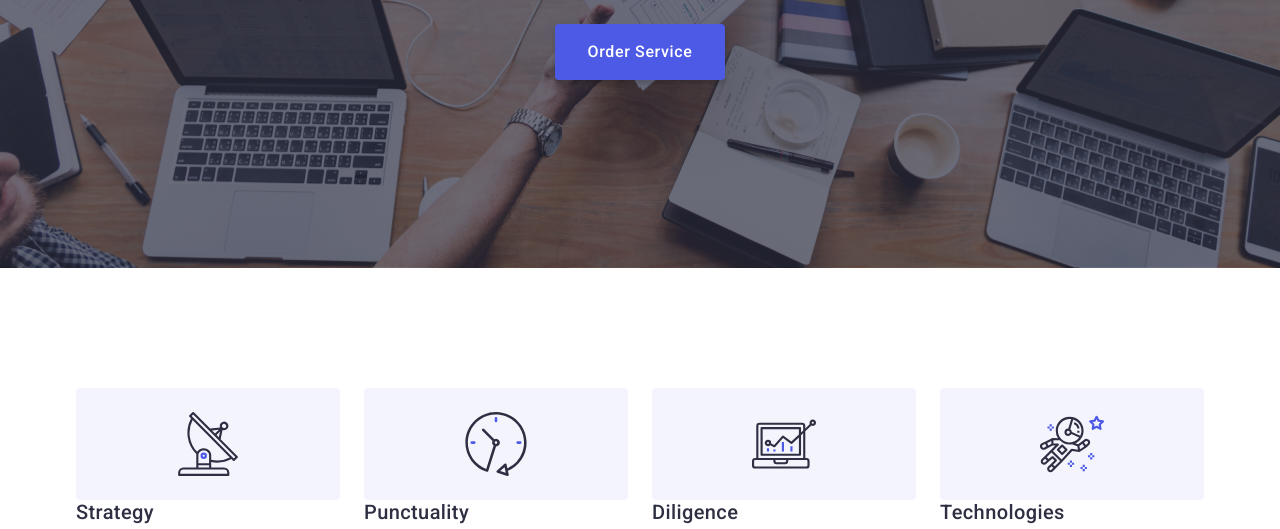
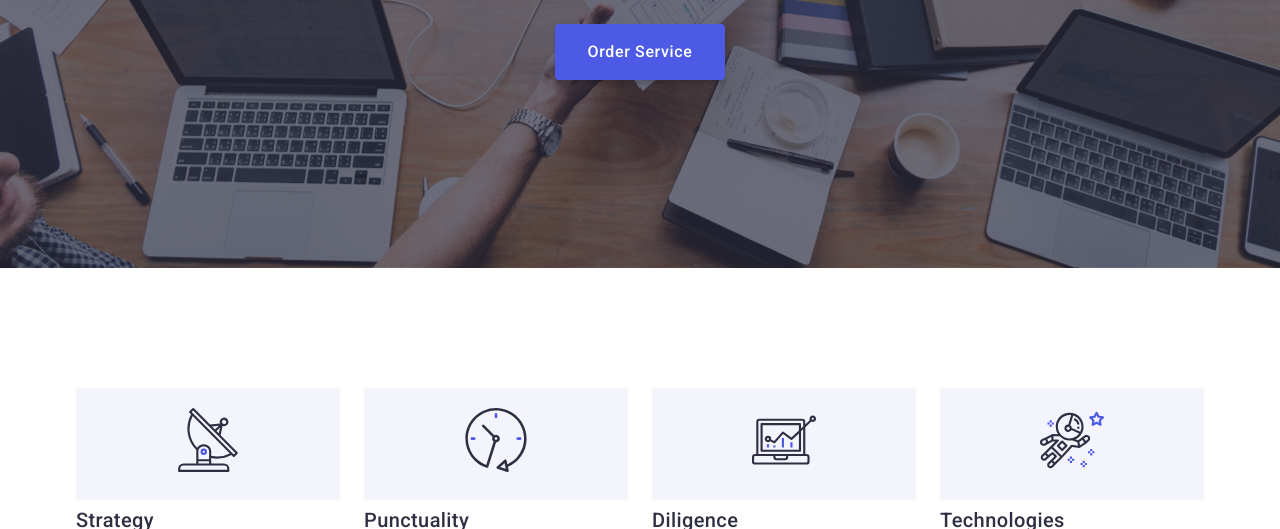
Before and after one commit to AlShevka/goit-markup-hw-04, a plain HTML site: page index.html in a window 1280 px wide. Shown: the part 405-934 px from the top of the page. Drawn offline with nearby package versions, Linux system fonts and the light colour scheme.

Commit message:
changes to hw

```diff
--- a/css/styles.css
+++ b/css/styles.css
@@ -216,6 +216,16 @@ body{
 	padding-bottom: 120px;
 }
 
+.about-icon-container {
+	display: flex;
+	justify-content: center;
+	align-items: center;
+	height: 112px;
+	margin-bottom: 8px;
+	background-color: var(--light-color-cloud);
+	border-radius: 4px;
+}
+
 .about-list {
 	display: flex;
 	align-items: flex-start;
@@ -224,16 +234,6 @@ body{
 
 .about-item {
 	width: calc((100% - 72px) / 4);
-}
-
-.about-link {
-	display: flex;
-	justify-content: center;
-	align-items: center;
-	width: 264px;
-	height: 112px;
-	background: var(--light-color-cloud);
-	border-radius: 4px;
 }
 
 .title {
@@ -364,6 +364,7 @@ body{
 
 .customers-link:hover,
 .customers-link:focus {
+	border-color: var(--accent-color-ocean);
 	color: var(--accent-color-ocean);
 	fill: var(--accent-color-ocean);
 }
@@ -457,7 +458,10 @@ body{
 .footer-container {
 	display: flex;
 	align-items: baseline;
-	gap: 120px;
+}
+
+.footer-text-container {
+	margin-right: 120px;
 }
 
 .footer-text {
--- a/index.html
+++ b/index.html
@@ -71,6 +71,7 @@
           <h2 class="visually-hidden">About the company</h2>
           <ul class="about-list list">
             <li class="about-item">
+              <div class="about-icon-container">
                 <a
                   class="about-link link"
                   href=""
@@ -81,6 +82,7 @@
                     <use href="./images/icons.svg#antenna"></use>
                   </svg>
                 </a>
+              </div>
               <h3 class="subtitle">Strategy</h3>
               <p class="text">
                 Our goal is to identify the business problem to walk away with
@@ -88,6 +90,7 @@
               </p>
             </li>
             <li class="about-item">
+              <div class="about-icon-container">
                 <a
                   class="about-link link"
                   href=""
@@ -99,6 +102,7 @@
                     <use href="./images/icons.svg#clock"></use>
                   </svg>
                 </a>
+              </div>
               <h3 class="subtitle">Punctuality</h3>
               <p class="text">
                 Bring the key message to the brand's audience for the best price
@@ -106,6 +110,7 @@
               </p>
             </li>
             <li class="about-item">
+              <div class="about-icon-container">
                 <a
                   class="about-link link"
                   href=""
@@ -116,6 +121,7 @@
                     <use href="./images/icons.svg#diagram"></use>
                   </svg>
                 </a>
+              </div>
               <h3 class="subtitle">Diligence</h3>
               <p class="text">
                 Research and confirm brands that present the strongest digital
@@ -123,6 +129,7 @@
               </p>
             </li>
             <li class="about-item">
+              <div class="about-icon-container">
                 <a
                   class="about-link link"
                   href=""
@@ -133,6 +140,7 @@
                     <use href="./images/icons.svg#astronaut"></use>
                   </svg>
                 </a>
+              </div>
               <h3 class="subtitle">Technologies</h3>
               <p class="text">
                 Design practice focused on digital experiences. We bring forth a
```
Lines whose indentation alone changed are shown as unchanged.
